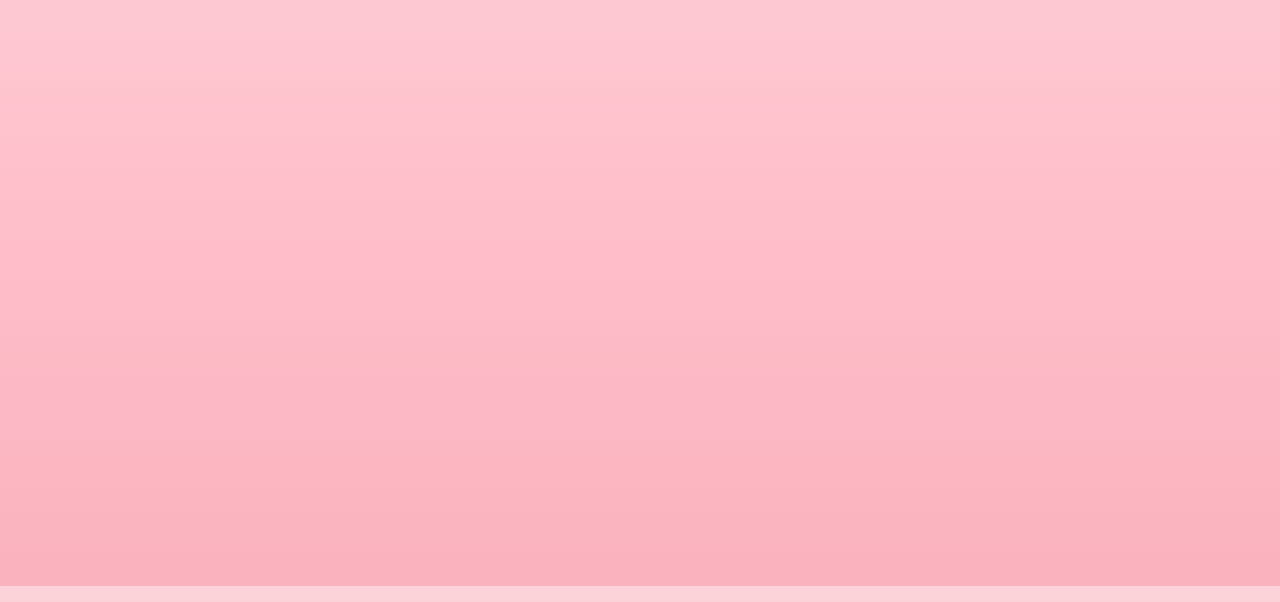
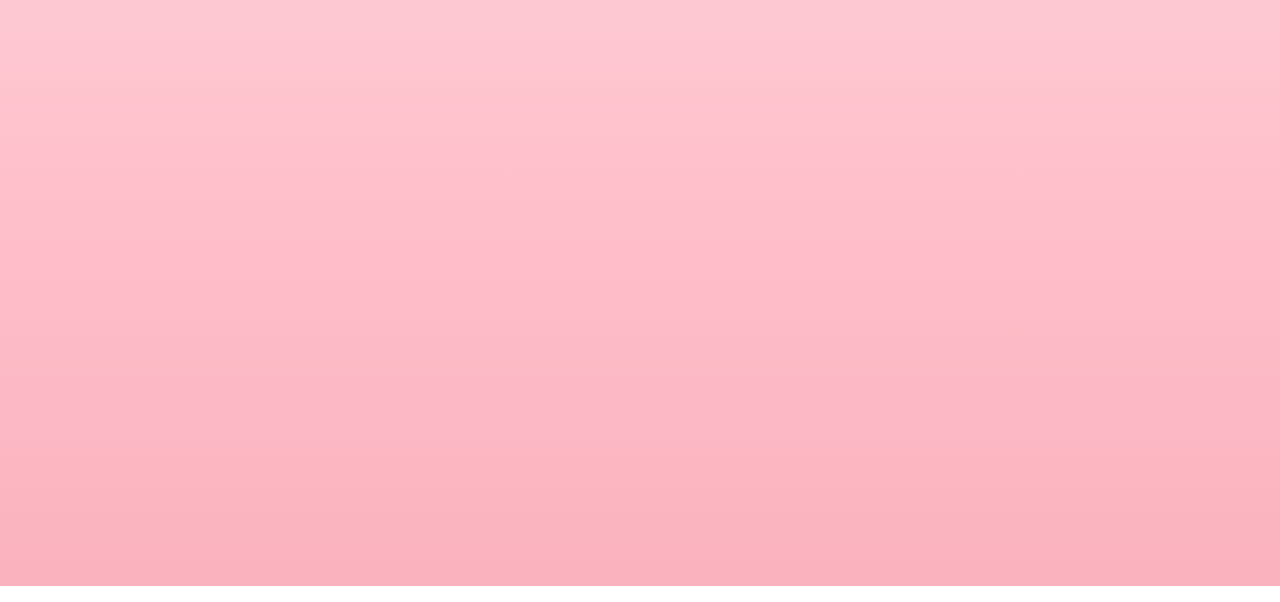
Before and after one commit to Malekismu11/BirthdayGift, a plain HTML site: page Index.html in a window 1280 px wide. Shown: the part 214-816 px from the top of the page. Drawn offline with Linux system fonts and the light colour scheme.

Commit message:
update style

```diff
--- a/Style.css
+++ b/Style.css
@@ -1,7 +1,5 @@
 body {
 background: linear-gradient(to bottom, rgb(252, 211, 218), pink, rgb(249, 178, 190));
-height: 100dvh;
-height: 100vh;
 background-position: center;
 background-repeat: no-repeat;
 background-attachment: fixed;
```
